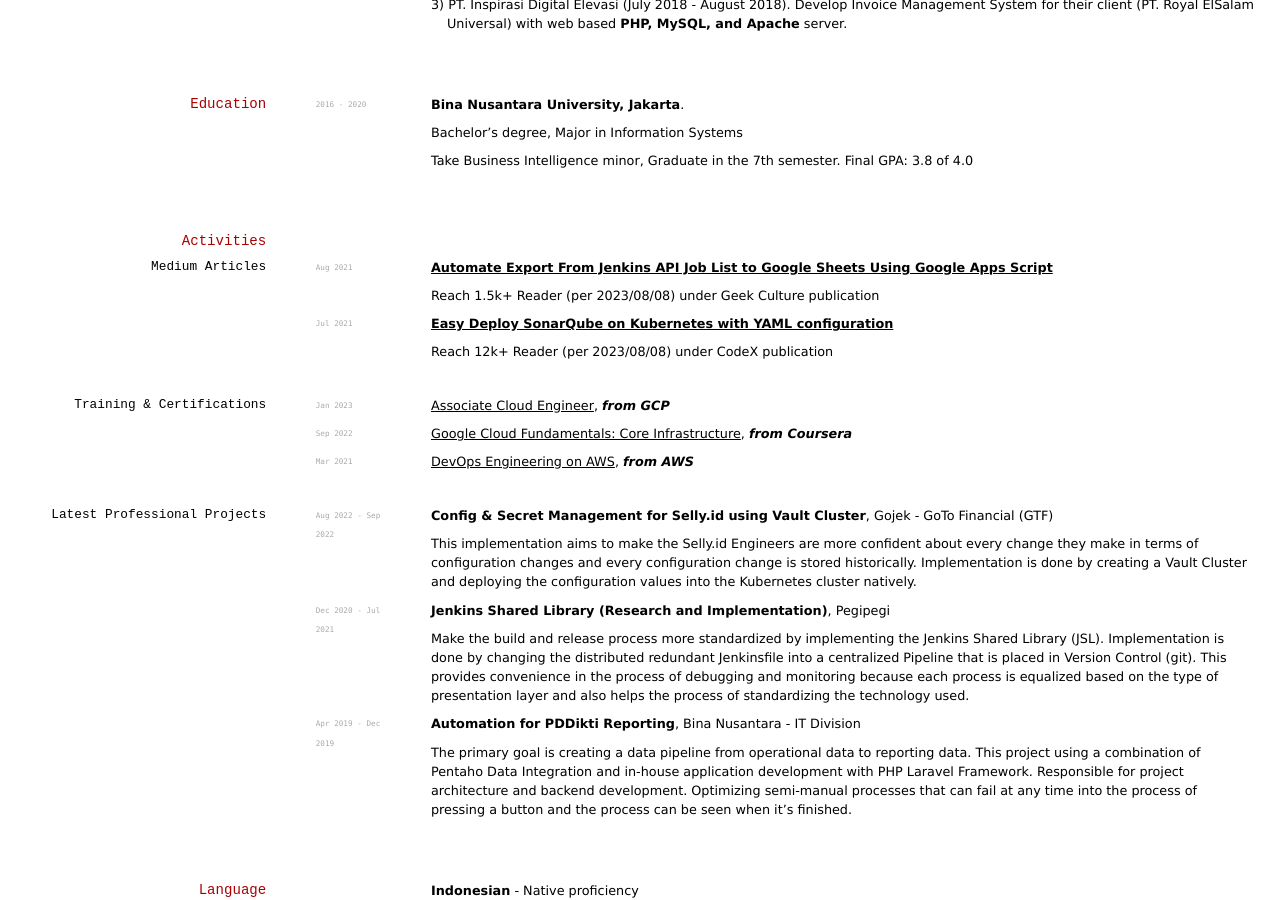
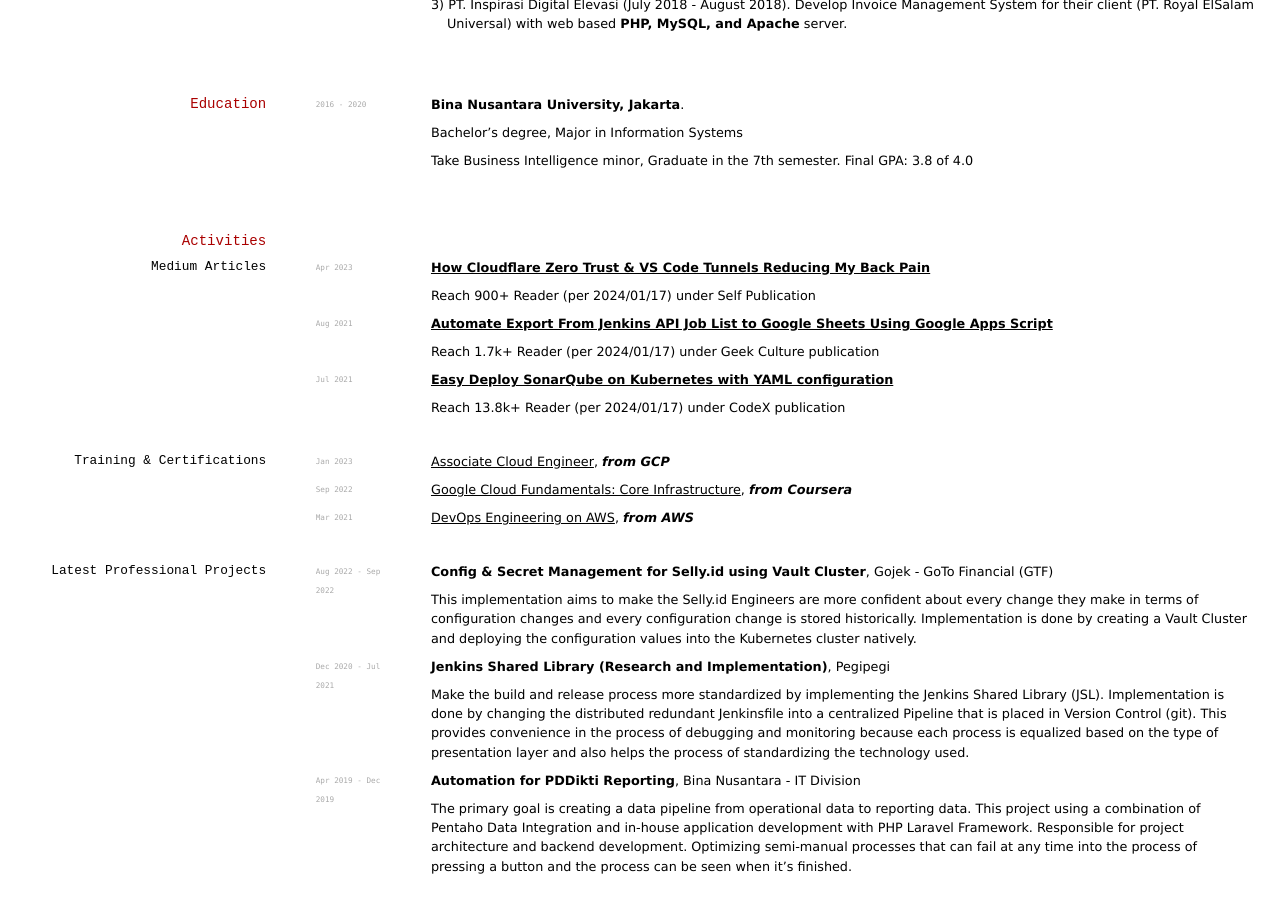
Before and after one commit to doctor500/cv, a Jekyll site: the page built from index.md, in a window 1280 px wide and 900 px high, scrolled down 1372 px. Built offline with Jekyll 4.4.1, drawn with Linux system fonts in a browser that asks for light colours.

Commit message:
feat: update CV content

```diff
--- a/index.md
+++ b/index.md
@@ -35,6 +35,8 @@ AWS (EC2, ECR, IAM, VPC, ECR, LB, Route53), GCP (CE, GKE, Cloud SQL, Logging, IA
 __Infrastructure Engineer__, GovTech Procurement Indonesia
 
 Govement Technology (GovTech) Procurement is one of the tribes that rapidly growth under the Digital Business and Technology (DBT) Division in PT Telkom Indonesia
+
+
 
 `Nov 2021 - Dec 2023`
 
@@ -97,15 +99,20 @@ Take Business Intelligence minor, Graduate in the 7th semester. Final GPA: 3.8 o
 
 ## Activities
 ### Medium Articles
+`Apr 2023`
+[**How Cloudflare Zero Trust & VS Code Tunnels Reducing My Back Pain**](https://medium.com/@davidlayardi/how-cloudflare-trust-zero-vs-code-tunnels-reducing-my-back-pain-67c38c506a28)
+
+Reach 900+ Reader (per 2024/01/17) under Self Publication
+
 `Aug 2021`
 [**Automate Export From Jenkins API Job List to Google Sheets Using Google Apps Script**](https://medium.com/geekculture/automate-export-from-jenkins-api-job-list-to-google-sheets-using-google-apps-script-2eef44008bdc)
 
-Reach 1.5k+ Reader (per 2023/08/08) under Geek Culture publication
+Reach 1.7k+ Reader (per 2024/01/17) under Geek Culture publication
 
 `Jul 2021`
 [**Easy Deploy SonarQube on Kubernetes with YAML configuration**](https://medium.com/codex/easy-deploy-sonarqube-on-kubernetes-with-yaml-configuration-27f5adc8de90)
 
-Reach 12k+ Reader (per 2023/08/08) under CodeX publication
+Reach 13.8k+ Reader (per 2024/01/17) under CodeX publication
 
 
 ### Training & Certifications
```
